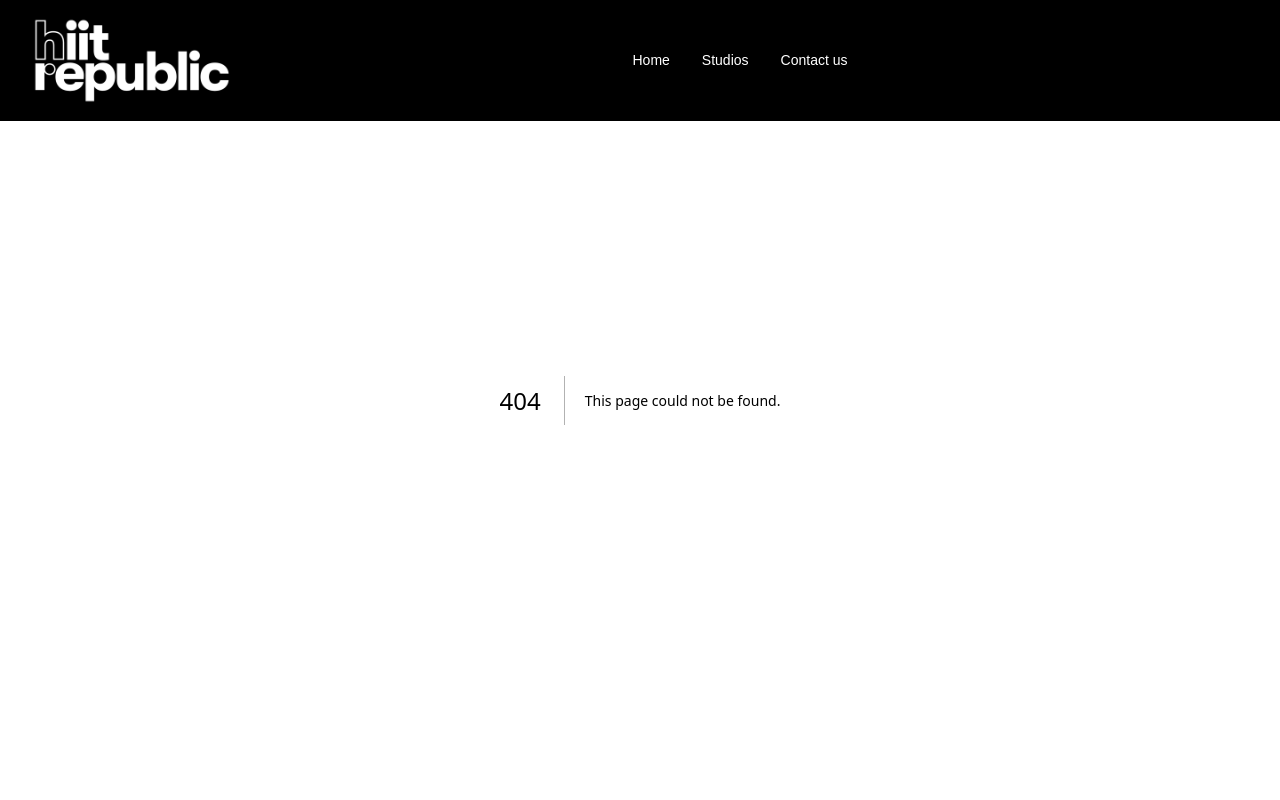
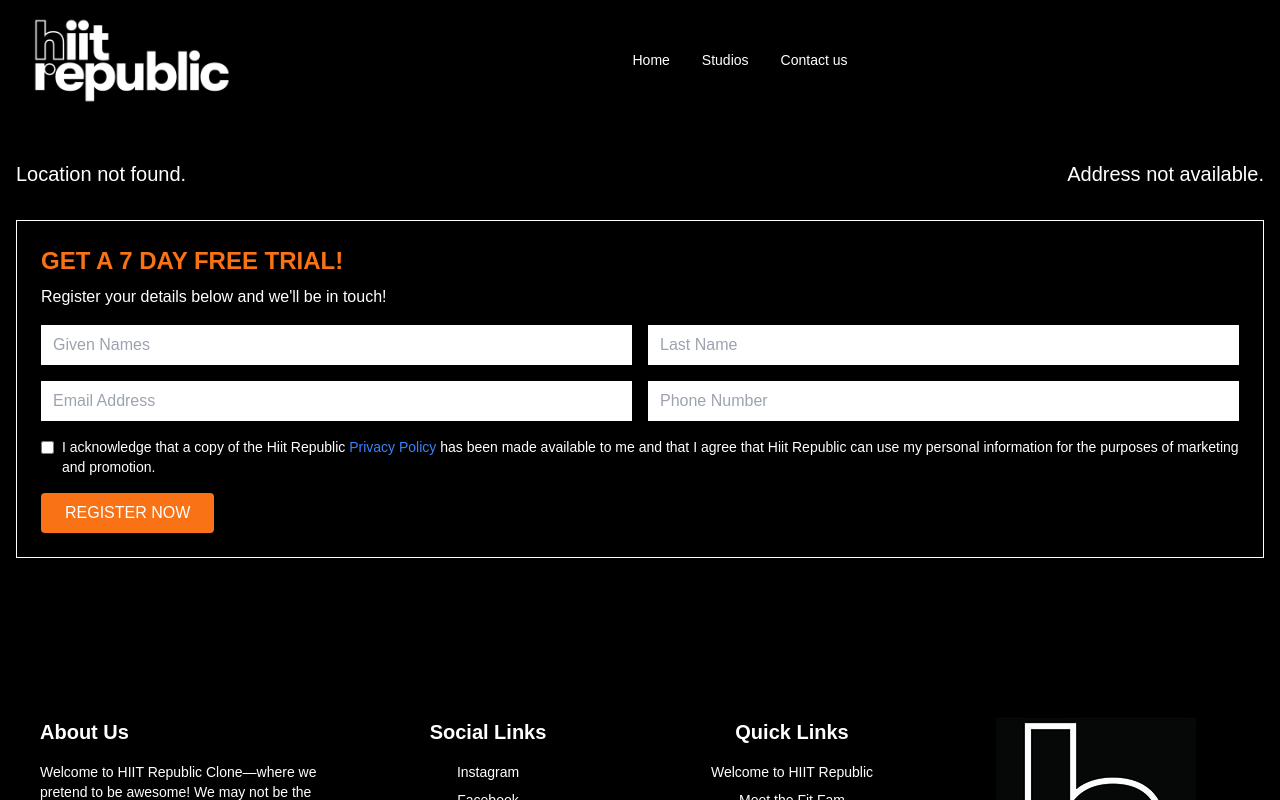
Before and after one commit to Timothy-itayi/viva-leisure-clone, a Next.js app in the folder hii-republic-clone/: page /info in a window 1280 px wide. Before the commit this address had no page. Shown: the top 800 px of the page. Built offline with nearby package versions, Linux system fonts and the light colour scheme.

Commit message:
update the card to display locations data

```diff
--- a/hii-republic-clone/app/data/locations.ts
+++ b/hii-republic-clone/app/data/locations.ts
@@ -1,12 +1,23 @@
-const locations = [
-    { name: "BRADDON", address: "Shop 2\n4 Lonsdale Street" },
-    { name: "CAMPBELLTOWN", address: "17 Blaxland Serviceway" },
-    { name: "CANBERRA CITY", address: "Shop G16\n40 Marcus Clarke Street" },
-    { name: "CISAC", address: "Canberra International Sports &\nAquatic Centre\n100 Eastern Valley Way" },
-    { name: "COBURG", address: "327-333 Sydney Road" },
-    { name: "CORRIMAL", address: "94-98 Railway Street" },
-    { name: "ERINDALE", address: "Erindale / Wanniassa Shops\n32 Denigan Street" },
-    { name: "GOULBURN", address: "98 Hume Street" },
-  ];
+    const locations = [
+      {name: "BRADDON", address: "Shop 2\n4 Lonsdale Street" },
+      {name: "CAMPBELLTOWN", address: "17 Blaxland Serviceway" },
+      {name: "CANBERRA CITY", address: "Shop G16\n40 Marcus Clarke Street" },
+      { name: "CISAC", address: "Canberra International Sports &\nAquatic Centre\n100 Eastern Valley Way" },
+      {name: "COBURG", address: "327-333 Sydney Road" },
+      { name: "CORRIMAL", address: "94-98 Railway Street" },
+      {name: "ERINDALE", address: "Erindale / Wanniassa Shops\n32 Denigan Street" },
+      {name: "GOULBURN", address: "98 Hume Street" },
+      {name: "GUNGLAHLIN", address: "Unit 13 5 Hibberson Street" },
+      { name: "KINGSTON", address: "Shop 2 25-27 Kennedy Street" },
+      { name: "MITCHELL", address: "6/30 Darling Street" },
+      { name: "QUEANBEYAN", address: "1-5 Morisset Street" },
+      { name: "REDCLIFFE", address: "92 Sutton Street" },
+      { name: "SHELLHARBOUR", address: "1/150 New Lake Entrance Road" },
+      { name: "TUGGERANONG", address: "Unit 2 171 Soward Way" },
+      { name: "WESTON", address: "45 Liardet Street" },
+      { name: "WODEN", address: "35 Furzer Street" },
+      { name: "WOLLONGONG", address: "Shop 1 9-15 Ellen Street" },
+      { name: "YAMANTO", address: "Tenancy 46 488 Warwick Road" }
+    ];
 
-  export default locations;
+    export default locations;
--- /dev/null
+++ b/hii-republic-clone/app/info/components/info.tsx
@@ -0,0 +1,22 @@
+"use client"; // Mark this as a client component
+import { useSearchParams } from 'next/navigation';
+import InfoComponent from '../page';
+import locations from '../../data/locations'; // Adjust this path as necessary
+
+const ParentComponent: React.FC = () => {
+    const searchParams = useSearchParams();
+    const locationName = searchParams.get('name');
+
+    // Log the imported locations to ensure they're available
+    console.log('Location Data:', locations);
+
+    // Find the corresponding location based on the name from the URL
+    const location = locations.find((loc) => loc.name.toLowerCase() === locationName?.toLowerCase()) || null;
+
+    console.log('Location from URL:', locationName);
+
+
+    return <InfoComponent locations={location} />;
+};
+
+export default ParentComponent;
--- /dev/null
+++ b/hii-republic-clone/app/info/page.tsx
@@ -0,0 +1,82 @@
+"use client"; // Mark this as a client component
+
+
+interface InfoComponentProps {
+  name: string | null;
+  address: string | null;
+}
+
+const InfoComponent: React.FC<InfoComponentProps> = ({ name, address }) => {
+  // Console log to track the location data
+  console.log('Location Name:', name);
+  console.log('Location Address:', address);
+
+  return (
+    <div className="py-20 bg-black text-white">
+      <div className="py-20 container mx-auto px-4">
+        <div className="flex justify-between">
+          <div className="w-1/2">
+            {name ? (
+              <>
+                <h1 className="text-4xl font-bold mb-2">
+                  <span className="border border-white px-1">HR</span> {name}
+                </h1>
+                <p className="mb-4 text-sm">
+                  Welcome to <span className="text-orange-500 font-semibold">{name}</span>. We are thrilled to have you!
+                </p>
+                <p className="text-xl mb-2">
+                  Memberships from <span className="text-orange-500">$34.90 p/w</span>
+                </p>
+                <p className="text-lg mb-4">
+                  (Normally <span className="line-through">39.90</span>)
+                </p>
+                <div className="flex space-x-4">
+                  <button className="bg-orange-500 text-white px-6 py-2 rounded">VIRTUAL TOUR</button>
+                  <button className="bg-orange-500 text-white px-6 py-2 rounded">JOIN NOW</button>
+                </div>
+                <div className="mt-8 flex space-x-6 text-lg font-semibold">
+                  <span>CLASSES</span>
+                  <span>FEATURES</span>
+                  <span>NEARBY STUDIOS</span>
+                </div>
+              </>
+            ) : (
+              <p className="text-xl">Location not found.</p>
+            )}
+          </div>
+          <div className="w-1/2 text-right">
+            {address ? (
+              <>
+                <p className="mb-1"><i className="fas fa-map-marker-alt"></i> <span className="font-semibold">{address}</span></p>
+                <p className="text-orange-500 text-xl mb-4">STUDIO OPEN 24/7</p>
+                {/* Other details */}
+              </>
+            ) : (
+              <p className="text-xl">Address not available.</p>
+            )}
+          </div>
+        </div>
+        <div className="mt-8 border border-white p-6">
+          <h2 className="text-2xl text-orange-500 font-bold mb-2">GET A 7 DAY FREE TRIAL!</h2>
+          <p className="mb-4">Register your details below and we'll be in touch!</p>
+          <div className="grid grid-cols-2 gap-4 mb-4">
+            <input type="text" placeholder="Given Names" className="bg-white text-black px-3 py-2 w-full" />
+            <input type="text" placeholder="Last Name" className="bg-white text-black px-3 py-2 w-full" />
+            <input type="email" placeholder="Email Address" className="bg-white text-black px-3 py-2 w-full" />
+            <input type="tel" placeholder="Phone Number" className="bg-white text-black px-3 py-2 w-full" />
+          </div>
+          <div className="flex items-start mb-4">
+            <input type="checkbox" className="mt-1 mr-2" />
+            <p className="text-sm">
+              I acknowledge that a copy of the Hiit Republic{' '}
+              <span className="text-blue-500">Privacy Policy</span> has been made available to me and that I agree that Hiit Republic can use my personal information for the purposes of marketing and promotion.
+            </p>
+          </div>
+          <button className="bg-orange-500 text-white px-6 py-2 rounded">REGISTER NOW</button>
+        </div>
+      </div>
+    </div>
+  );
+};
+
+export default InfoComponent;
--- a/hii-republic-clone/app/layout.tsx
+++ b/hii-republic-clone/app/layout.tsx
@@ -1,3 +1,4 @@
+
 import type { Metadata } from "next";
 import localFont from "next/font/local";
 import "./globals.css";
--- a/hii-republic-clone/app/studio/components/card.tsx
+++ b/hii-republic-clone/app/studio/components/card.tsx
@@ -1,5 +1,7 @@
-import React from 'react';
+"use client"; // Ensure this component is treated as a client component
+
 import Image from 'next/image';
+import Link from 'next/link';
 
 interface CardProps {
   title: string;
@@ -8,36 +10,41 @@
 }
 
 const Card: React.FC<CardProps> = ({ title, address, imageSrc }) => {
+  // Function to handle click event
+  const handleMoreInfoClick = (e: React.MouseEvent<HTMLParagraphElement>) => {
+    e.preventDefault(); // Prevent the default link behavior
+    console.log('Location Name:', title);
+
+    // Manually navigate to the link after logging
+    window.location.href = `/info?name=${encodeURIComponent(title)}`;
+  };
+
   return (
     <div className="flex flex-col justify-between items-center h-full p-6 bg-black text-center rounded-lg border border-gray-600">
       <div className="flex flex-col items-center">
-        {/* Flex container for Image and Title */}
         <div className="flex items-center mb-4">
-          {/* Image */}
           <div>
             <Image
               src={imageSrc}
               alt="hit logo"
               width={30}
               height={30}
-              className="object-cover" // Removed absolute positioning
+              className="object-cover"
             />
           </div>
-
-          {/* Title */}
           <h2 className="text-2xl font-bold p-1 text-white ml-2">
             {title}
           </h2>
         </div>
-
-        {/* Address */}
-        <p className="mb-4 whitespace-pre-line">
-          {address}
-        </p>
+        <p className="mb-4 whitespace-pre-line">{address}</p>
       </div>
-      <button className="border rounded-lg border-[#ff6c3a] text-white font-bold px-4 py-2 mt-auto hover:bg-[#ff6c3a] hover:text-white transition-colors">
-        MORE INFO
-      </button>
+      {/* More Info Button */}
+      <p
+        className="border rounded-lg border-[#ff6c3a] text-white font-bold px-4 py-2 mt-auto hover:bg-[#ff6c3a] hover:text-white transition-colors"
+        onClick={handleMoreInfoClick}
+      >
+        More Info
+      </p>
     </div>
   );
 };
```
